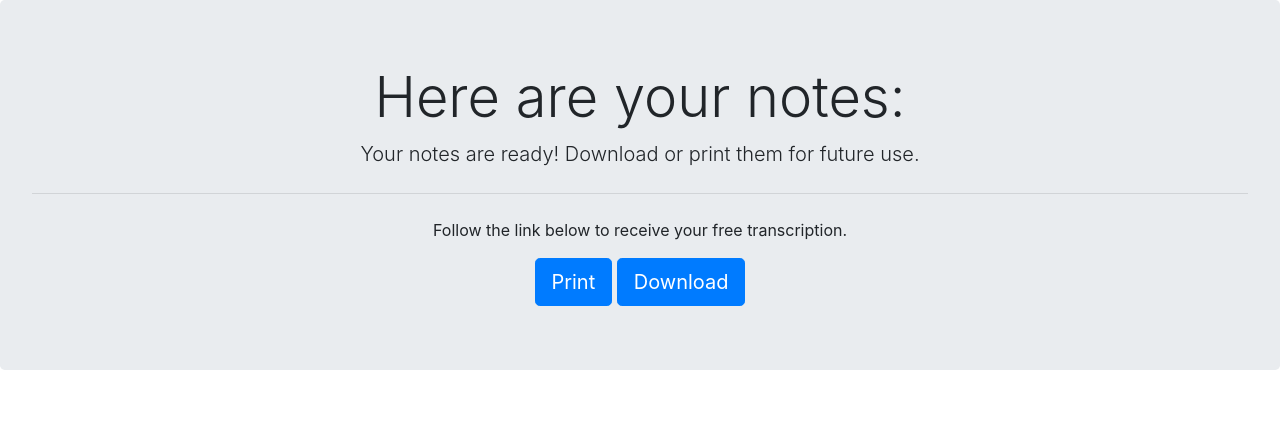
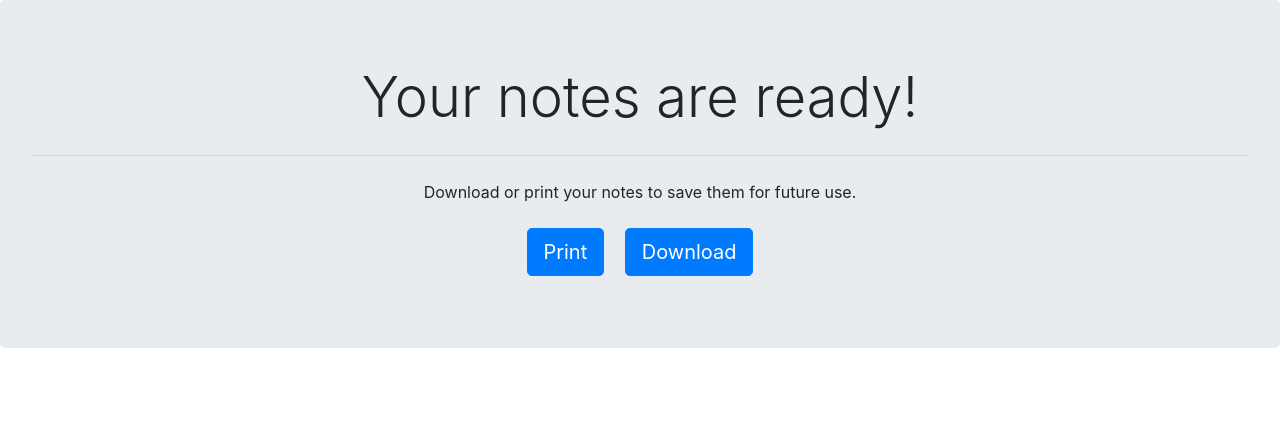
Before and after one commit to kenkoolio/team_tbd, a Flask app: template templates/result.html in a window 1280 px wide. Shown: the part 56-485 px from the top of the page. After the commit the page ends 404 px from the top, so only its background shows below. Run offline with Flask 2, Linux system fonts and the light colour scheme; the template is opened without the code that fills it, so the values that code supplies are empty; some libraries are stand-ins or nearby versions.

Commit message:
update print/download buttons

```diff
--- a/templates/result.html
+++ b/templates/result.html
@@ -5,12 +5,11 @@
 {% block content %}
 
 <div class="jumbotron text-center">
-  <h1 class="display-4">Here are your notes:</h1>
-  <p class="lead">Your notes are ready!  Download or print them for future use.</p>
+  <h1 class="display-4">Your notes are ready!</h1>
   <hr class="my-4">
-  <p>Follow the link below to receive your free transcription.</p>
-  <a class="btn btn-primary btn-lg" href="#" role="button">Print</a>
-  <a class="btn btn-primary btn-lg" href="#" role="button">Download</a>
+  <p>Download or print your notes to save them for future use.</p>
+  <a class="btn btn-primary btn-lg m-2" href="#" role="button">Print</a>
+  <a class="btn btn-primary btn-lg m-2" href="#" role="button">Download</a>
 </div>
 <div class="d-flex justify-content-center p-5 mb-5">
   <div class="embed-responsive embed-responsive-1by1 w-75">
```
